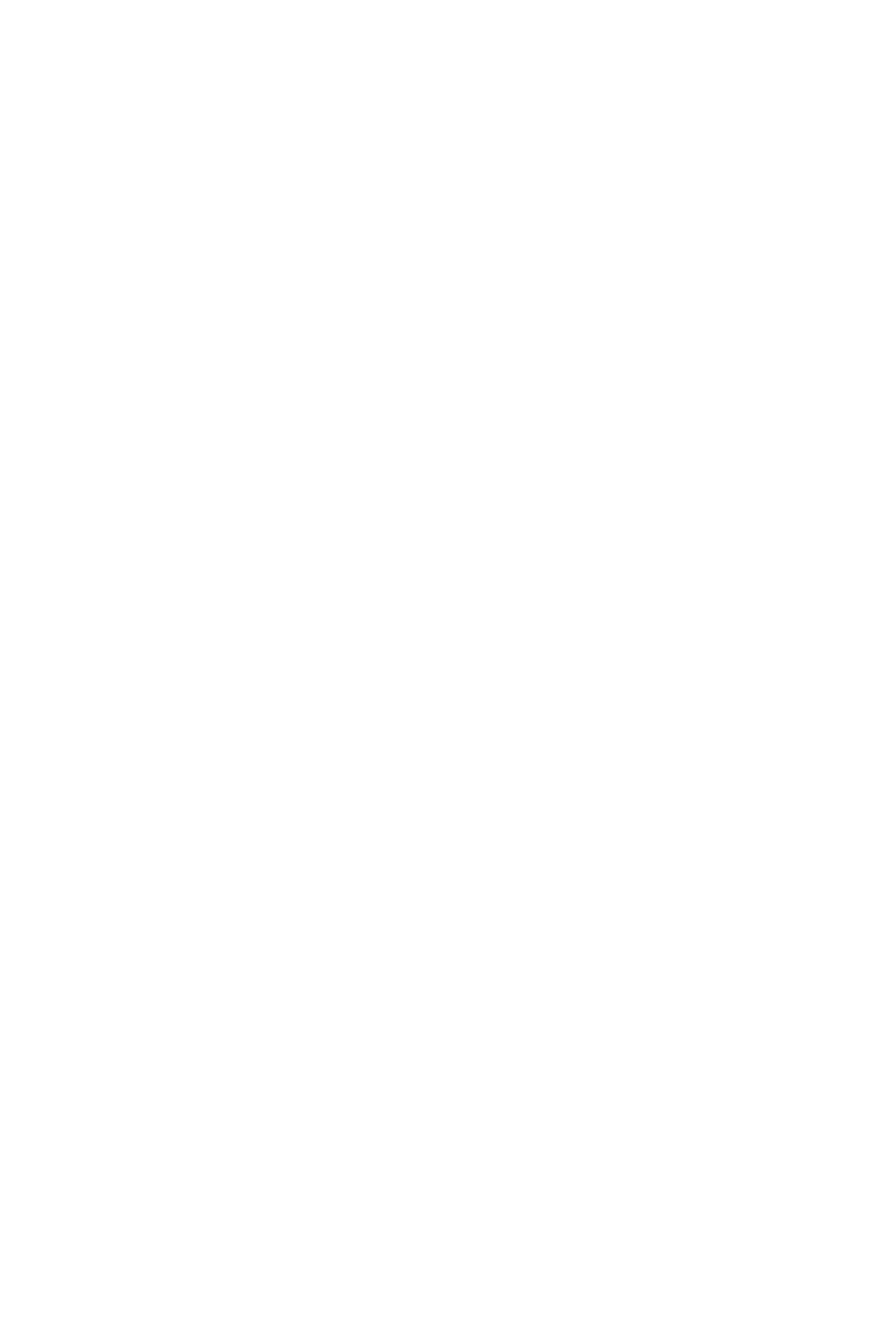
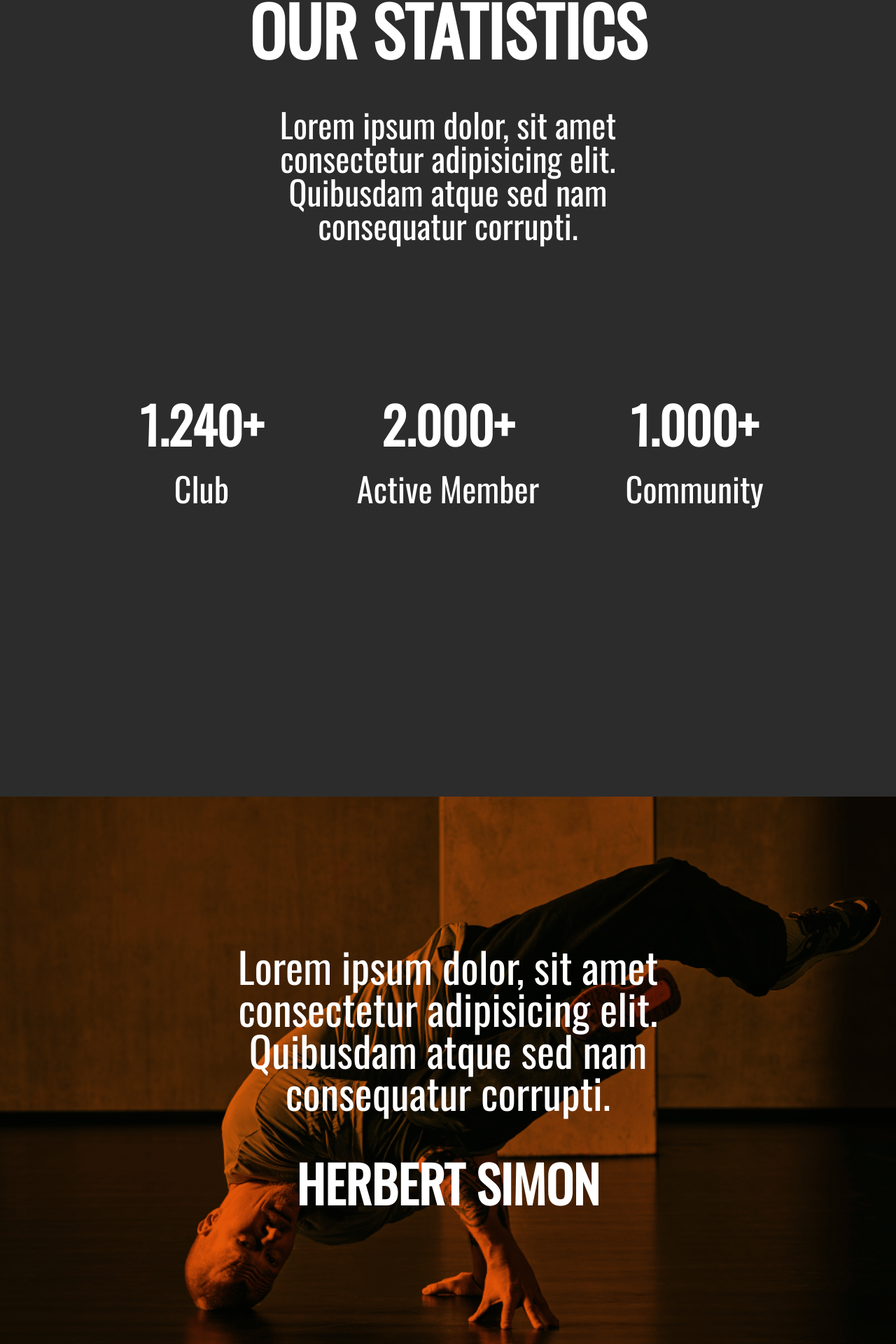
Before and after one commit to Sami-21/Music, a Vue app: page / in a window 1280 px wide. Shown: the part 5312-7232 px from the top of the page at 70% size. Before the commit the page ends 5066 px from the top, so only its background shows below. Built offline with nearby package versions, Linux system fonts and the light colour scheme.

Commit message:
Stats Section + Quote Sectio completed

```diff
--- a/src/Views/HomeView.vue
+++ b/src/Views/HomeView.vue
@@ -5,6 +5,21 @@
     <DanceTourSection />
     <PricingSection />
     <ShowCaseSection />
+    <StatsSection />
+    <section
+      id="Quote"
+      class="min-h-screen w-screen flex flex-col justify-center items-center md:px-28 sm:px-16 px-8"
+    >
+      <div class="lg:w-3/4 w-full mx-auto text-center px-16">
+        <p class="lg:text-6xl md:text-5xl text-4xl">
+          Lorem ipsum dolor, sit amet consectetur adipisicing elit. Quibusdam
+          atque sed nam consequatur corrupti.
+        </p>
+        <h1 class="lg:text-7xl md:text-6xl text-5xl font-bold mt-16">
+          HERBERT SIMON
+        </h1>
+      </div>
+    </section>
   </main>
 </template>
 <script>
@@ -13,6 +28,8 @@ import IntroSection from "@/components/IntroSection.vue";
 import DanceTourSection from "@/components/DanceTourSection.vue";
 import PricingSection from "@/components/PricingSection.vue";
 import ShowCaseSection from "@/components/ShowCaseSection.vue";
+import StatsSection from "@/components/StatsSection.vue";
+
 // import StatComponent from "@/components/StatComponent.vue";
 export default {
   components: {
@@ -21,8 +38,18 @@ export default {
     DanceTourSection,
     PricingSection,
     ShowCaseSection,
+    StatsSection,
   },
 };
 </script>
 
-<style scoped></style>
+<style scoped>
+#Quote {
+  background: #ff6309;
+  background-image: url(@/assets/featured_image-8.png);
+  background-size: cover;
+  background-repeat: no-repeat;
+  background-position: center center;
+  background-blend-mode: multiply;
+}
+</style>
--- a/src/components/StatComponent.vue
+++ b/src/components/StatComponent.vue
@@ -1,7 +1,9 @@
 <template>
-  <div class="statElement">
-    <h1>{{ Digit }}+</h1>
-    <h1>{{ Title }}</h1>
+  <div class="w-full text-center mb-20">
+    <h1 class="lg:text-7xl md:text-6xl text-5xl font-bold mb-8">
+      {{ (Digit / 1000).toFixed(3) }}+
+    </h1>
+    <h1 class="lg:text-5xl md:text-4xl text-3xl">{{ Title }}</h1>
   </div>
 </template>
 
@@ -14,16 +16,4 @@ export default {
 };
 </script>
 
-<style scoped>
-.statElement {
-  width: 1fr;
-  height: fit-content;
-  text-align: center;
-}
-.statElement h1 {
-  font-size: 72px;
-}
-.statElement h1:nth-child(2) {
-  font-weight: 100;
-}
-</style>
+<style scoped></style>
--- /dev/null
+++ b/src/components/StatsSection.vue
@@ -0,0 +1,37 @@
+<template>
+  <section
+    id="Stats"
+    class="min-h-screen w-screen flex flex-col items-center py-60 md:px-28 sm:px-16 px-8"
+  >
+    <div class="lg:w-3/4 w-full mx-auto text-center px-16">
+      <h1 class="lg:text-8xl md:text-7xl text-6xl font-bold mb-16">
+        OUR STATISTICS
+      </h1>
+      <p class="lg:text-5xl md:text-4xl text-3xl">
+        Lorem ipsum dolor, sit amet consectetur adipisicing elit. Quibusdam
+        atque sed nam consequatur corrupti.
+      </p>
+    </div>
+    <div
+      class="w-full grid sm:grid-cols-3 sm:grid-rows-1 grid-cols-1 grid-rows-3 mt-56"
+    >
+      <StatComponent Title="Club" :Digit="1240" />
+      <StatComponent Title="Active Member" :Digit="2000" />
+      <StatComponent Title="Community" :Digit="1000" />
+    </div>
+    <div
+      class="grid gap-20 xl:grid-cols-3 lg:grid-cols-2 grid-cols-1 w-full min-h-fit mt-24"
+    ></div>
+  </section>
+</template>
+
+<script>
+import StatComponent from "./StatComponent.vue";
+export default { components: { StatComponent } };
+</script>
+
+<style>
+#Stats {
+  background-color: #2c2c2c;
+}
+</style>
```
